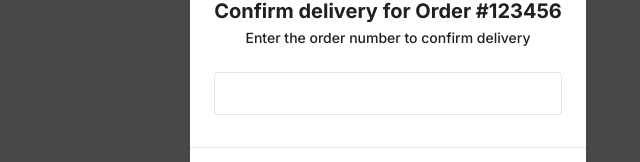
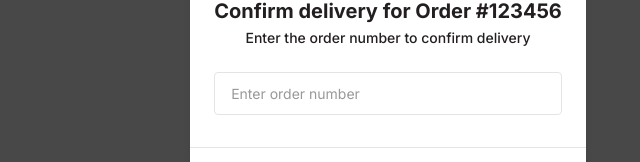
Before and after one commit to dsaos/order-confirmation-ui-assessment, a React (Create React App) app: page / in a window 1280 px wide. Both pictures are taken after a click on the button "Confirm delivery". Shown: the part 323-485 px from the top of the page, without its empty margins (252-892 px from the left). Built offline with nearby package versions, Linux system fonts and the light colour scheme.

Commit message:
oh snap there was a placeholder!

```diff
--- a/src/components/ModalContents/ConfirmDeliveryModal.tsx
+++ b/src/components/ModalContents/ConfirmDeliveryModal.tsx
@@ -20,6 +20,10 @@ const TextInput = styled.input<{ $isInvalid: boolean }>`
   border: 1px solid ${FigmaTheme.colors.borders.formOutlineDefault};
   transition: border-color 200ms ease-in-out;
   border-color: ${({ $isInvalid }) => $isInvalid ? FigmaTheme.colors.borders.formOutlineCritical : FigmaTheme.colors.borders.formOutlineDefault};
+
+  &::placeholder {
+    color: ${FigmaTheme.colors.typography.secondary};
+  }
 
   &:hover {
     border-color: ${({ $isInvalid }) => $isInvalid ? FigmaTheme.colors.borders.formOutlineCritical : FigmaTheme.colors.borders.formOutlineHover};
@@ -108,6 +112,8 @@ const ConfirmDeliveryModal = ({ onCancel, onSubmit, orderId }: ConfirmDeliveryMo
         <TextInput
           type="text"
           value={inputValue}
+          placeholder='Enter order number'
+          aria-label='Order number'
           onChange={handleInputChange}
           $isInvalid={inputIsInvalid} // `$` prefix prevents this attr being relayed to DOM, which is invalid
         />
```
Also changed, not shown: 1 other file (tests, documents, lock files or other folders).
